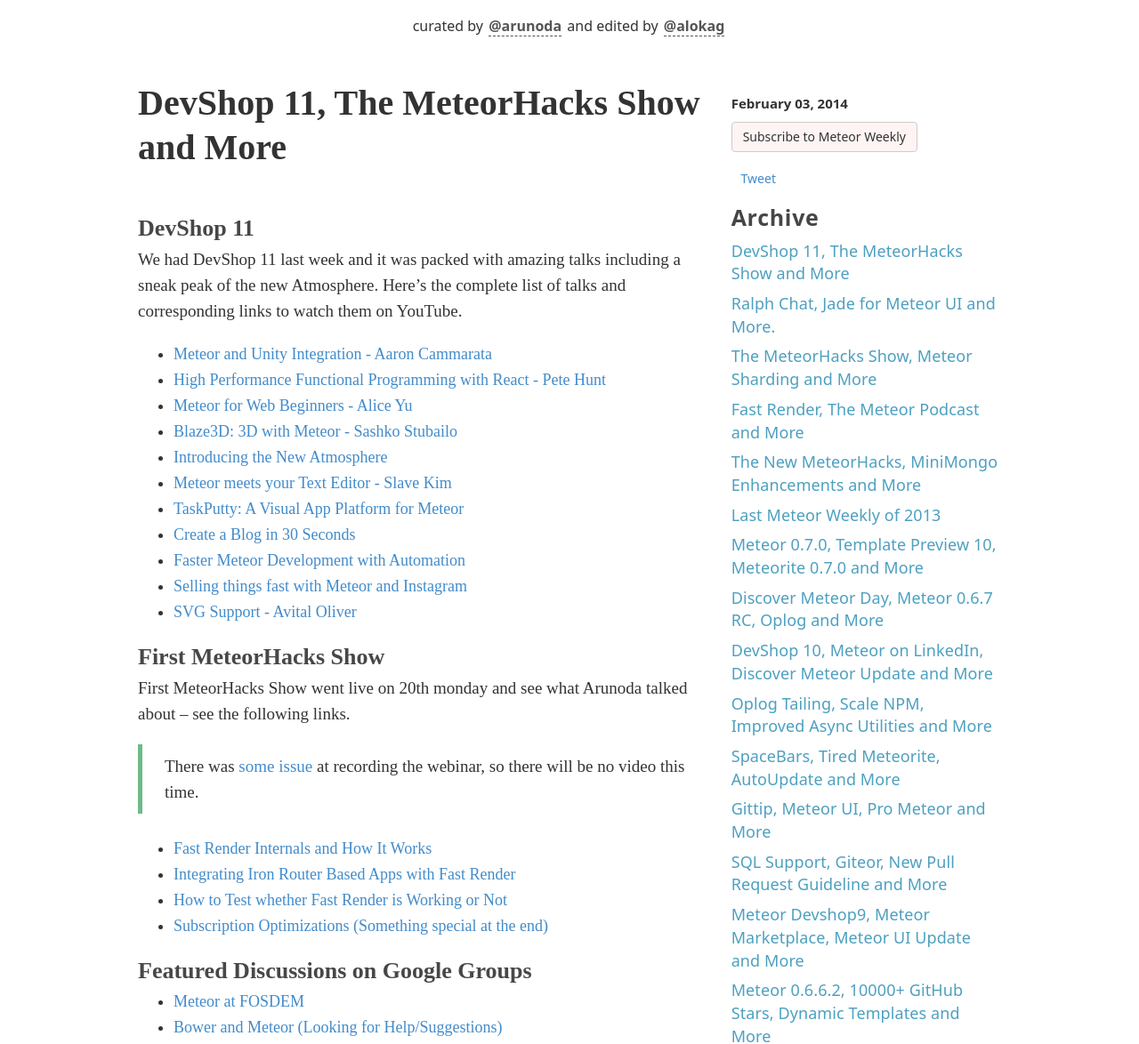
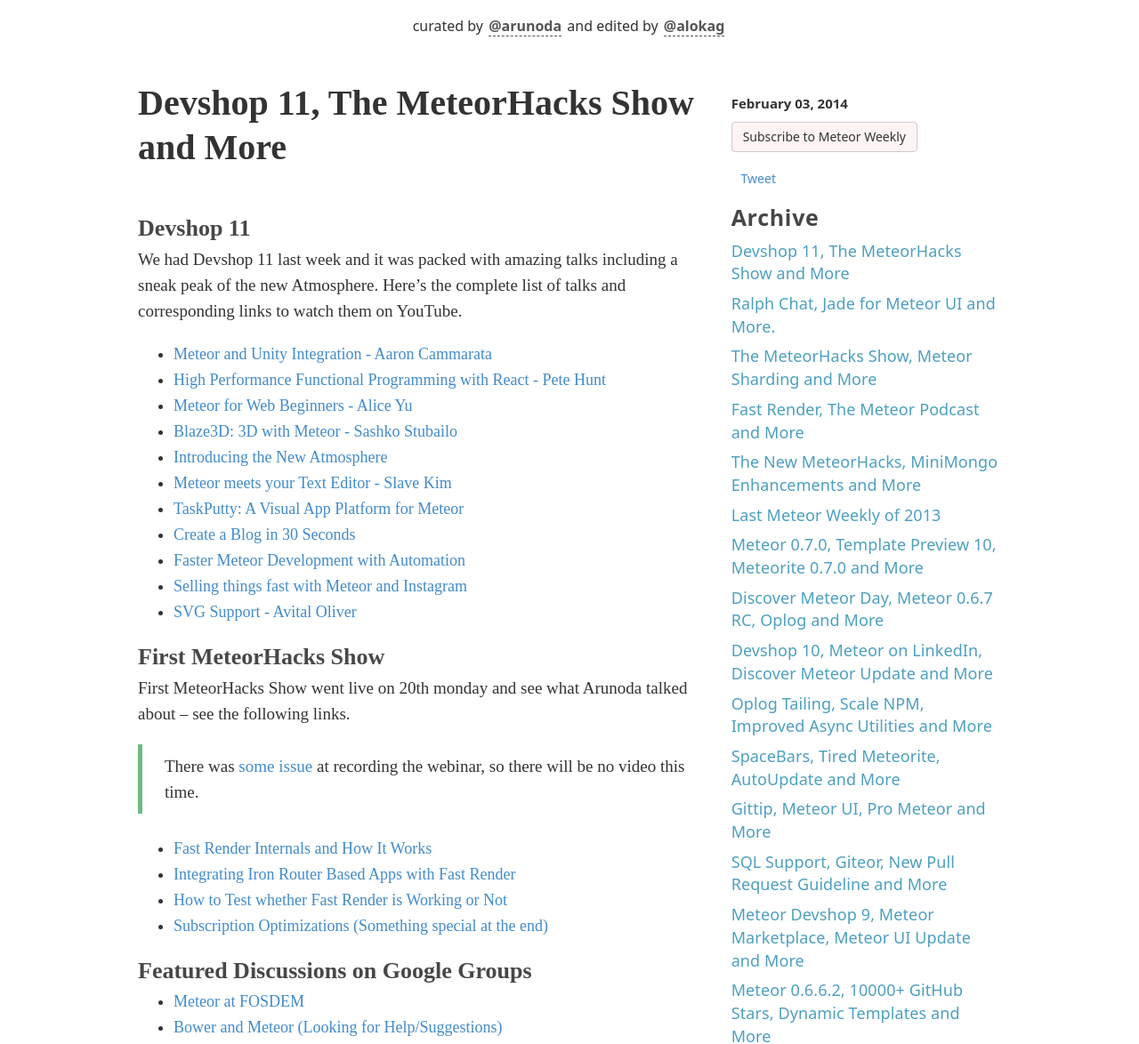
Before and after one commit to meteorhacks/meteorhacks.github.io, a Jekyll site: the page built from _posts/meteor-weekly/2014-02-03-meteor-weekly-devshop-11-meteorhacks-show.md, in a window 1280 px wide. Shown: the part 310-1484 px from the top of the page at 89% size. Built offline with Jekyll 4.4.1, drawn with Linux system fonts in a browser that asks for light colours; comment, search, counter and statistics services are not loaded.

```diff
--- a/_posts/meteor-weekly/2013-11-04-meteor-weekly-devshop9-meteor-marketplace-meteor-ui-preview2.md
+++ b/_posts/meteor-weekly/2013-11-04-meteor-weekly-devshop9-meteor-marketplace-meteor-ui-preview2.md
@@ -1,11 +1,11 @@
 ---
 layout: meteor-weekly-post
-title: Meteor Devshop9, Meteor Marketplace, Meteor UI Update and More
+title: Meteor Devshop 9, Meteor Marketplace, Meteor UI Update and More
 category: meteorweekly
 section: meteor-weekly
 ---
 
-## Meteor DevShop 9
+## Meteor Devshop 9
 
 We had Meteor [Devshop 9](http://www.meetup.com/Meteor-SFBay/events/141233822/) last week. It was packed with very good topics. Here are the topics discussed.
 
--- a/_posts/meteor-weekly/2014-02-03-meteor-weekly-devshop-11-meteorhacks-show.md
+++ b/_posts/meteor-weekly/2014-02-03-meteor-weekly-devshop-11-meteorhacks-show.md
@@ -1,11 +1,11 @@
 ---
 layout: meteor-weekly-post
-title: DevShop 11, The MeteorHacks Show and More
+title: Devshop 11, The MeteorHacks Show and More
 category: meteorweekly
 ---
 
-## DevShop 11
-We had DevShop 11 last week and it was packed with amazing talks including a sneak peak of the new Atmosphere. Here's the complete list of talks and corresponding links to watch them on YouTube.
+## Devshop 11
+We had Devshop 11 last week and it was packed with amazing talks including a sneak peak of the new Atmosphere. Here's the complete list of talks and corresponding links to watch them on YouTube.
 
 * [Meteor and Unity Integration - Aaron Cammarata](http://www.youtube.com/watch?v=Lqcs6hPOcFw&feature=share&t=22m50s)
 * [High Performance Functional Programming with React - Pete Hunt](http://www.youtube.com/watch?v=Lqcs6hPOcFw&feature=share&t=49m20s)
```
Also changed, not shown: _posts/meteor-weekly/2013-12-09-meteor-weekly-devshop10-meteor-linkedin-discover-meteor-update.md (+1 -1 lines).
